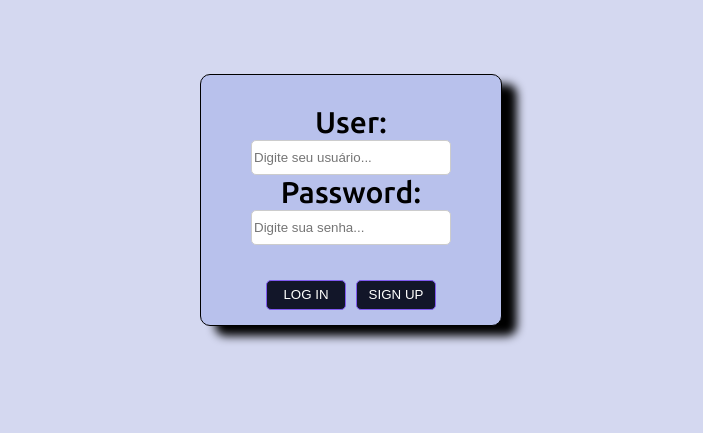
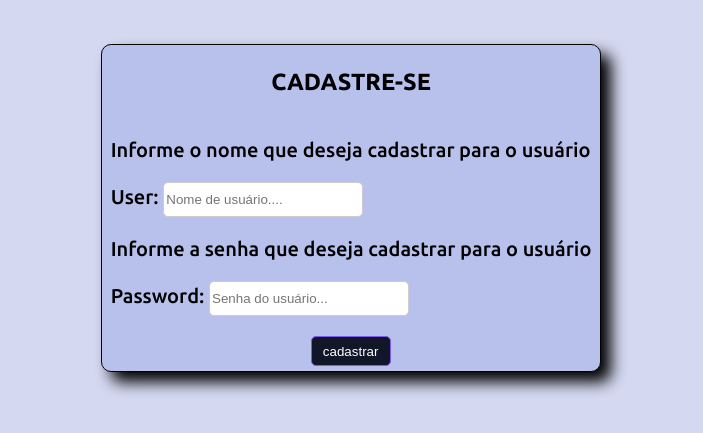
Before and after one commit to ifpi-picos/projeto-naovaimaspeleja, a plain HTML site: page index.html in a window 1280 px wide. Shown: the part 125-558 px from the top of the page, without its empty margins (289-992 px from the left). Drawn offline with Linux system fonts and the light colour scheme; a web font is replaced by a local one.

Commit message:
sign up add

```diff
--- a/index.html
+++ b/index.html
@@ -14,19 +14,29 @@
         <div class="box">
             <div class="entry_data">
                 <label for="user">User:</label>
-                <input id="user" placeholder="Digite seu usuário...">
+                <input id="user" type="text" placeholder="Digite seu usuário...">
                 <label for="password">Password:</label>
                 <input id="password" placeholder="Digite sua senha...">
             </div>
             <div class="confirm_data">
-                <button type="button" onclick="">LOG IN</button>
-                <button type="button" onclick="">SIGN UP</button>
+                <button class="button" type="button" onclick="">LOG IN</button>
+                <button class="button" type="button" onclick="">SIGN UP</button>
             </div>
         </div>
     </div>
     <div class="sign_up">
-
-
+        <h3>CADASTRE-SE</h3>
+        <p>Informe o nome que deseja cadastrar para o usuário</p>
+        <div>
+            <label for="cadastrar_user">User:</label>
+            <input id="cadastrar_user" type="text" placeholder="Nome de usuário....">
+        </div>
+        <p>Informe a senha que deseja cadastrar para o usuário</p>
+        <div>
+            <label for="cadastrar_senha">Password:</label>
+            <input id="cadastrar_senha" type="text" placeholder="Senha do usuário...">
+        </div>
+        <button class="button" type="button">cadastrar</button>
     </div>
 </body>
 </html>
--- a/style.css
+++ b/style.css
@@ -4,6 +4,15 @@ body{
     background-color:#d4d8f0;
     margin: 0;
     padding: 0;
+}
+.button {
+    color: #fffffe;
+    width: 80px;
+    height: 30px;
+    background-color: #121629;
+    border: 1px solid #7f5af0;
+    border-radius: 5px;
+    margin: 5px;
 }
 
 #titulo{
@@ -20,7 +29,7 @@ body{
 }
 
 .box{
-    display: flex;
+    display: none;
     flex-direction: column;
     justify-content: center;
     align-items: center;
@@ -31,6 +40,7 @@ body{
     background-color: #b8c1ec;
     font-family: 'Ubuntu', sans-serif;
 }
+
 .entry_data {
     display: flex;
     flex-direction: column;
@@ -54,12 +64,24 @@ input{
     margin-bottom: 10px;
 }
 
-.confirm_data button {
-    color: #fffffe;
-    width: 80px;
-    height: 30px;
-    background-color: #121629;
-    border: 1px solid #7f5af0;
-    border-radius: 5px;
-    margin: 5px;
+.sign_up {
+    display: grid;
+    justify-content: space-around;
+    background-color: #b8c1ec;
+    margin-inline: 390px;
+    margin-top: 20px;
+    font-family: 'Ubuntu', sans-serif;
+    font-size: 20px;
+    border: 1px solid #000;
+    box-shadow: 10px 10px 15px;
+    border-radius: 10px;
 }
+
+.sign_up h3 {
+    display: grid;
+    justify-content: center;
+}
+.sign_up button{
+    margin-top: 20px;
+    margin-inline: 200px;
+}
```
